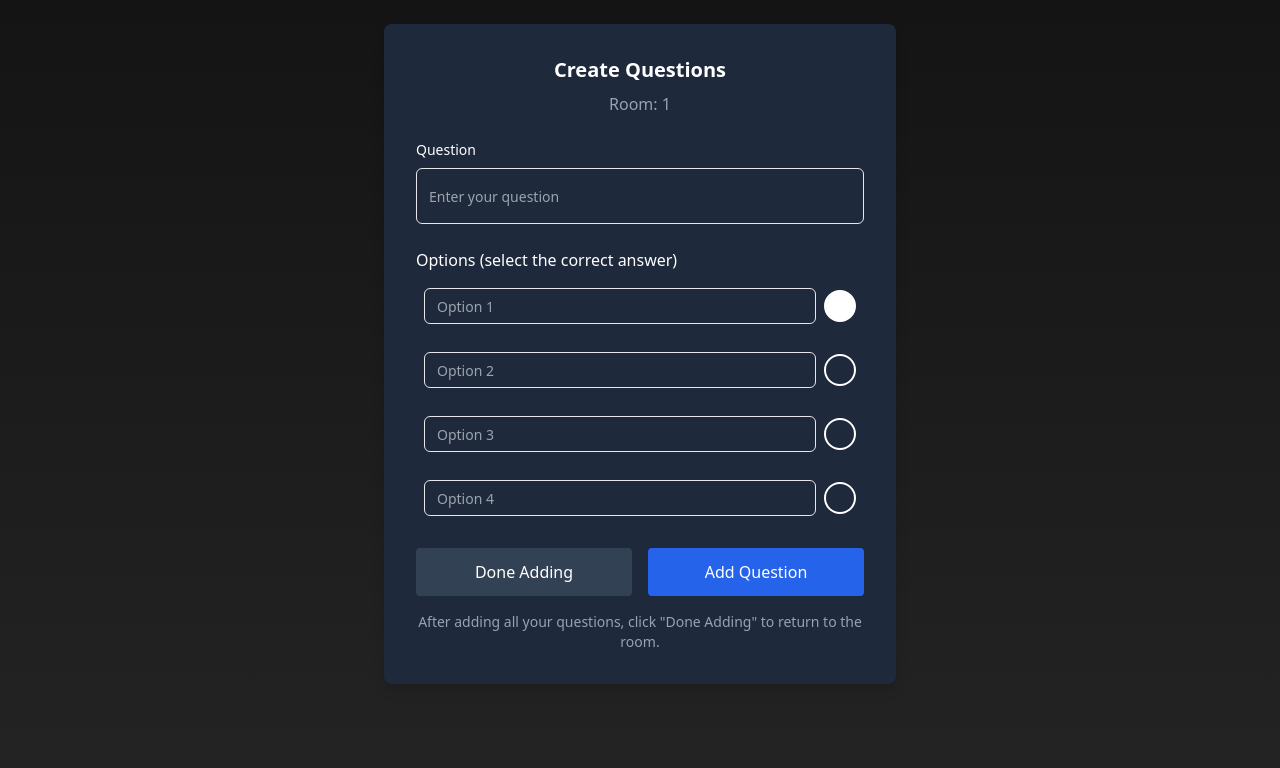
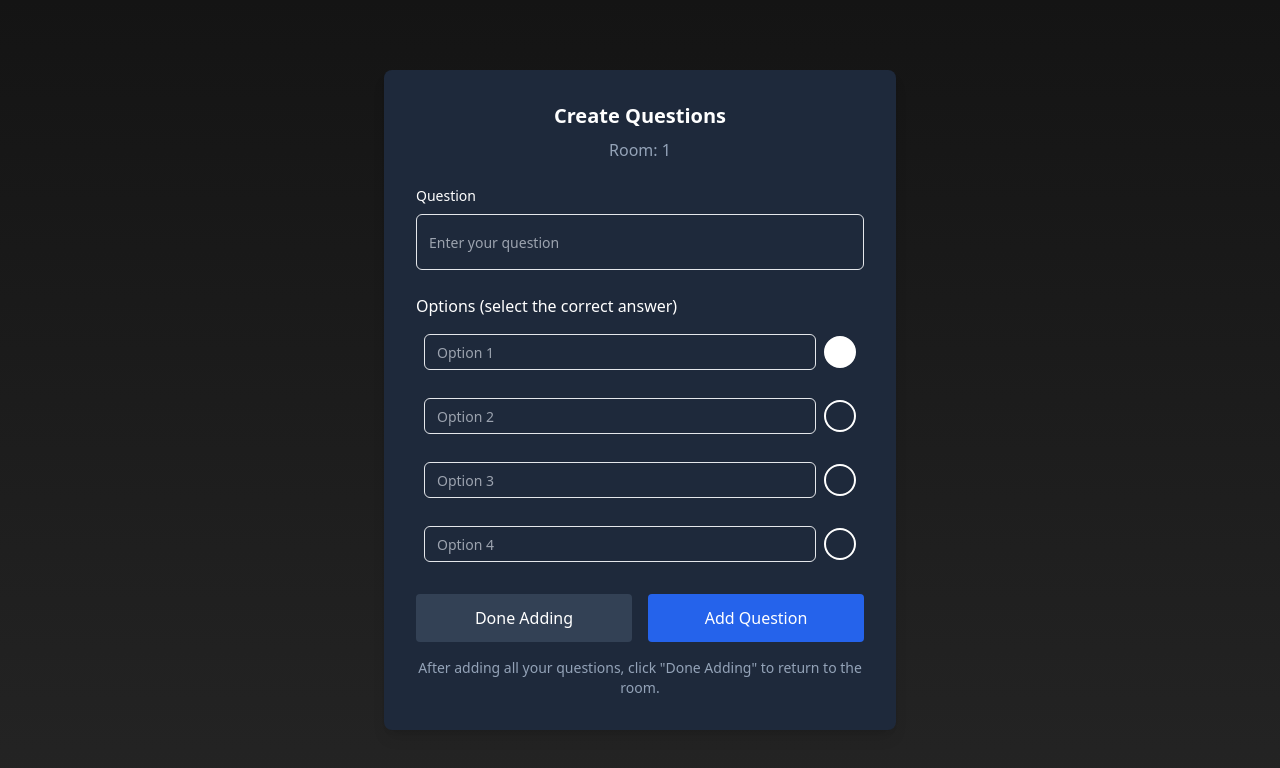
Before and after one commit to JoshD94/triviargh, a Next.js app: page /create-question/1 in a window 1280 px wide. Shown: the top 768 px of the page. Built offline with nearby package versions, Linux system fonts and the light colour scheme.

Commit message:
Centered add question div vertically

```diff
--- a/src/app/create-question/[code]/page.tsx
+++ b/src/app/create-question/[code]/page.tsx
@@ -97,7 +97,7 @@ export default function CreateQuestion() {
   };
 
   return (
-    <div className="container mx-auto p-6 h-screen">
+    <div className="container mx-auto p-6 h-screen flex items-center justify-center">
       <div className="max-w-lg mx-auto bg-slate-800 p-8 rounded-lg shadow-lg">
         <h2 className="text-xl font-bold text-center mb-2">Create Questions</h2>
         <p className="text-center text-slate-400 mb-6">Room: {code}</p>
```
